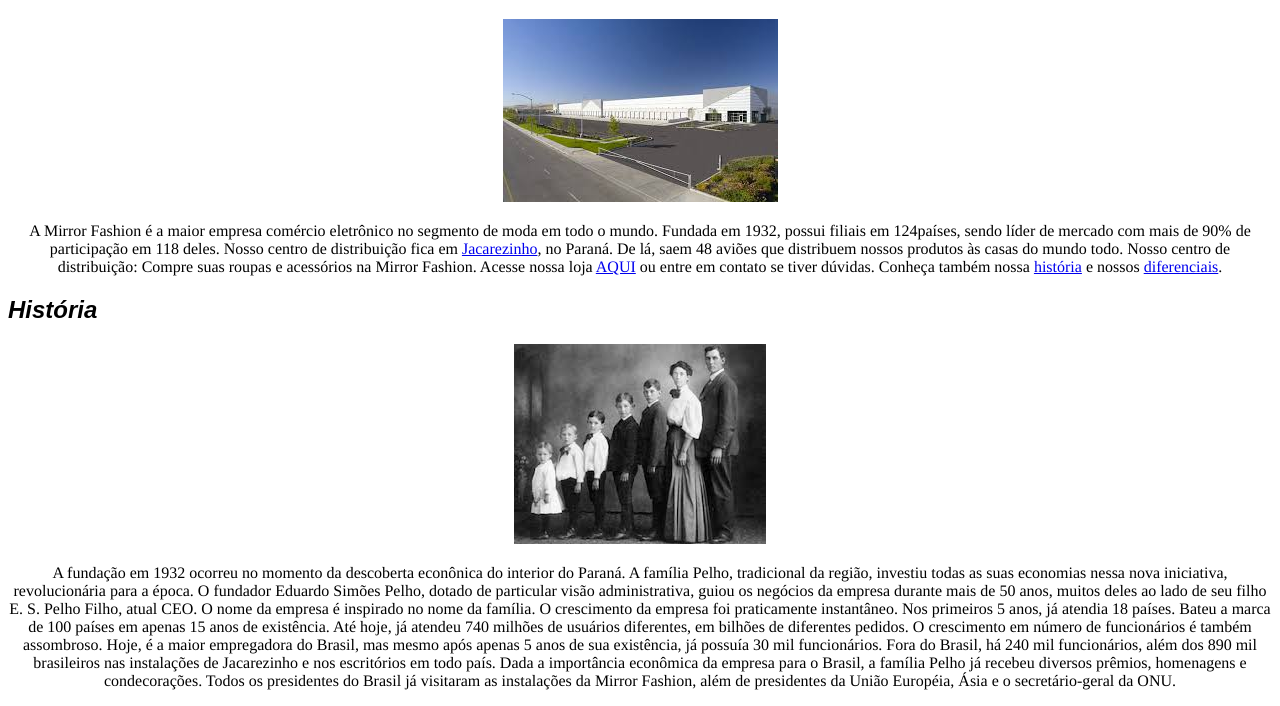
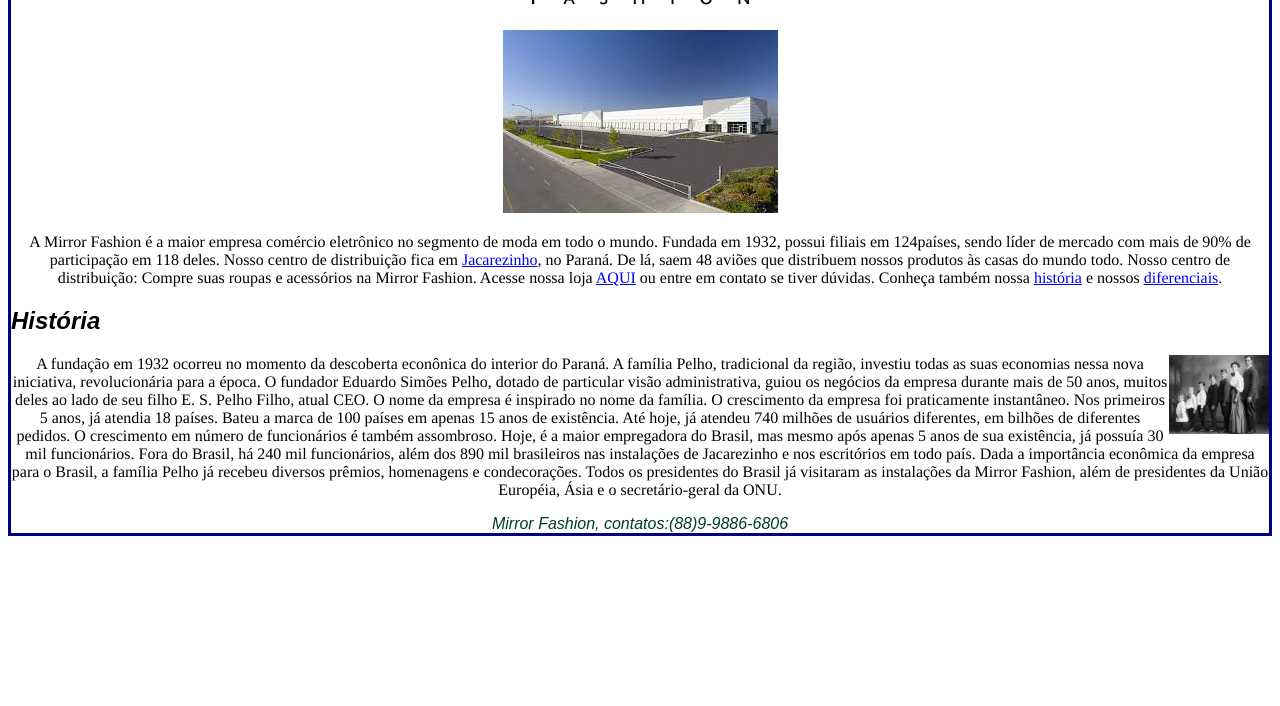
Before and after one commit to Chaves159/mirror-fashion-ifce, a plain HTML site: page sobre.html in a window 1280 px wide. Shown: the part 168-874 px from the top of the page. After the commit the page ends 800 px from the top, so only its background shows below. Drawn offline with Linux system fonts and the light colour scheme.

Commit message:
Introdução do div e da imagem flutuante

```diff
--- a/sobre.css
+++ b/sobre.css
@@ -1,7 +1,8 @@
 body{
 	text-align:center;
-	color: blue;
+	color: rgb(0,0,128);
 	font-family: arial;
+	border: solid;
 }
 title{
 	background-image: url(download.png);
@@ -17,8 +18,14 @@
 	border: 10px dotted #ccc;
 	text-align: justify;
 
+}
+#familia{
+	float: right;
+	margin: auto;
+	width: 100px;
+}
 
-}
+
 h1{
 	font-style: italic;
 	text-align: center;
@@ -28,3 +35,8 @@
 	text-align: justify;
 	color: black;
 }
+#rodape{
+	font-style: italic;
+	color: rgb(2,59,36);
+
+}
--- a/sobre.html
+++ b/sobre.html
@@ -33,7 +33,7 @@
 
 		<h2 id = "historia">História</h2>
 
-			<img src="download.jpg">
+			<img id = "familia"src="download.jpg">
 			<p id = "fabrica">
 			A fundação em 1932 ocorreu no momento da descoberta econônica do interior do Paraná. A família Pelho, tradicional da região, investiu todas as suas economias nessa nova iniciativa,
 			revolucionária para a época. O fundador Eduardo Simões Pelho, dotado de particular visão
@@ -53,6 +53,7 @@
 			homenagens e condecorações. Todos os presidentes do Brasil já visitaram as instalações da Mirror
 			Fashion, além de presidentes da União Européia, Ásia e o secretário-geral da ONU.
 			</p>
+		<div id = "rodape">Mirror Fashion, <em> contatos:(88)9-9886-6806</em></div>
 	</body>
 
 </html>
```
